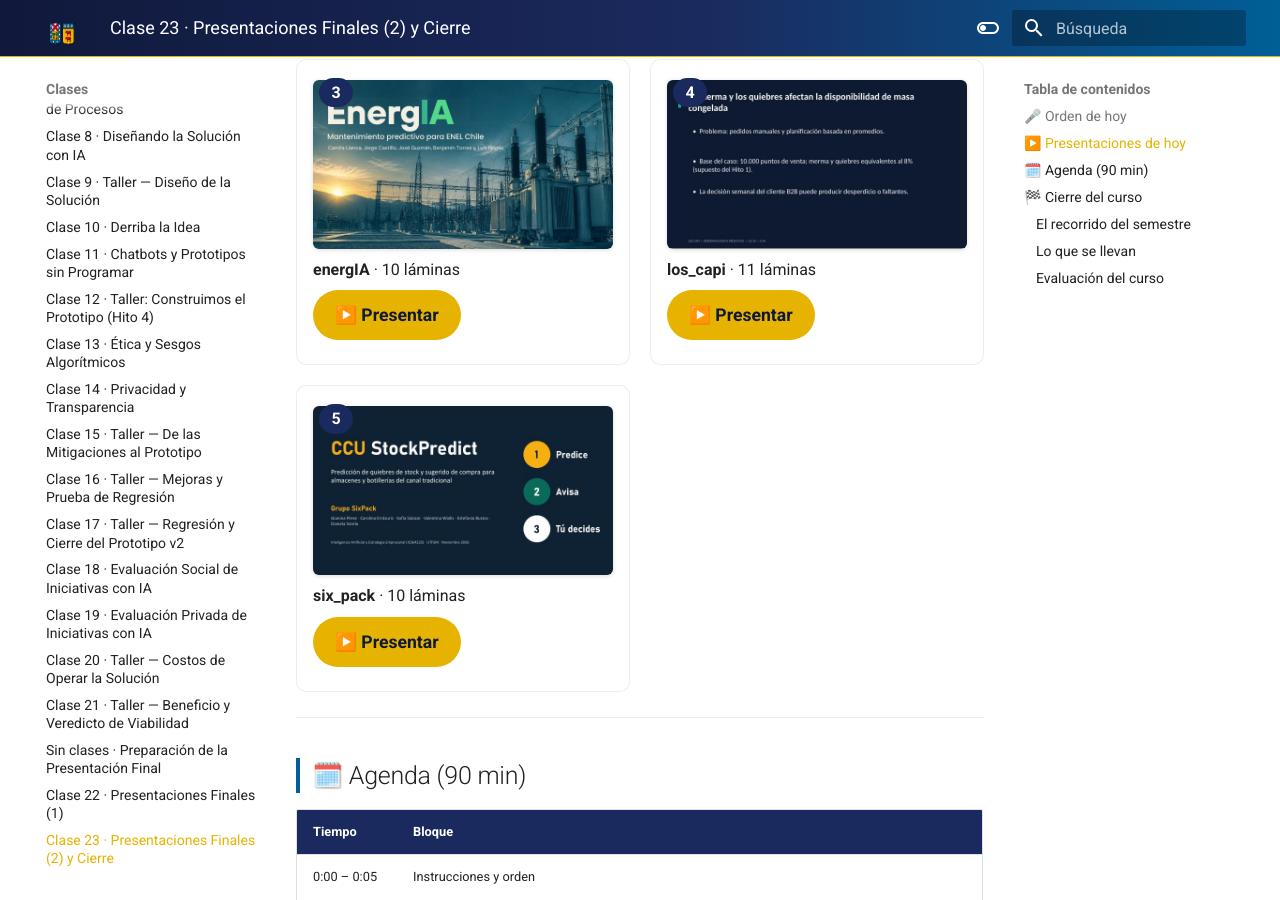
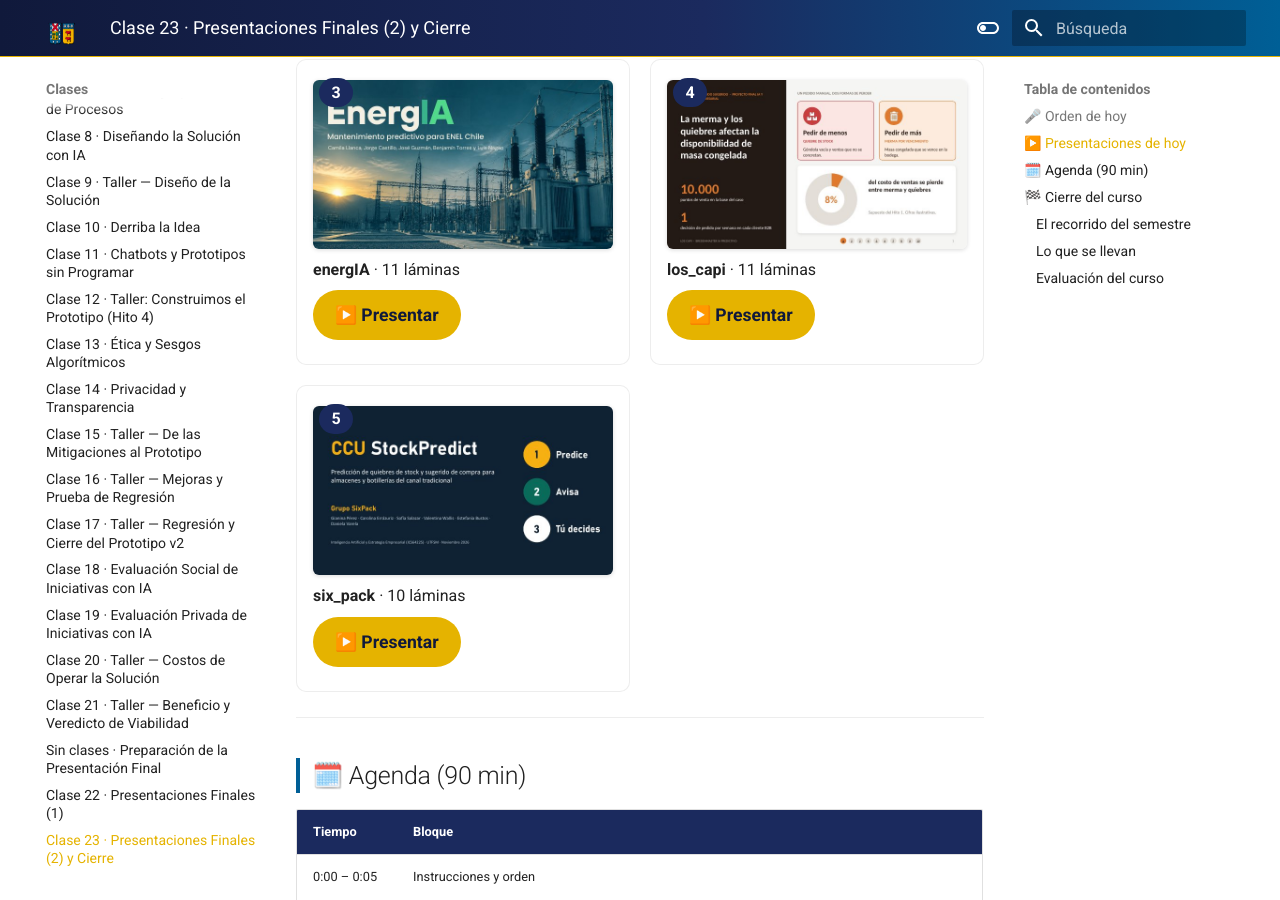
Before and after one commit to hizocar/ia-course-usm, an MkDocs documentation site: the page built from docs/clases/clase23.md, in a window 1280 px wide and 900 px high, scrolled down 1427 px. Built offline with MkDocs 1.6.1 and Material for MkDocs 9.7.7, drawn with Linux system fonts in a browser that asks for light colours.

Commit message:
Swap in the revised final presentations of Los Capi and EnergIA
Both groups sent an updated deck before class; covers regenerated and
EnergIA's slide count updated (10 -> 11).

Co-Authored-By: Claude Opus 5.5 <noreply@anthropic.com>

```diff
--- a/docs/clases/clase23.md
+++ b/docs/clases/clase23.md
@@ -55,7 +55,7 @@ completa, usa el modo presentación del visor del navegador (en Chrome, ⋮ →
 <span class="usm-deck-num">3</span>
 [![Portada de la presentación de energIA](../presentaciones/clase23/energia.jpg)](../presentaciones/clase23/energia.pdf){ target="_blank" rel="noopener" }
 
-**energIA** · 10 láminas
+**energIA** · 11 láminas
 
 [▶️ Presentar](../presentaciones/clase23/energia.pdf){ .usm-btn target="_blank" rel="noopener" }
 </div>
```
Also changed, not shown: docs/presentaciones/clase23/energia.jpg, docs/presentaciones/clase23/los-capi.jpg, 2 other files.
